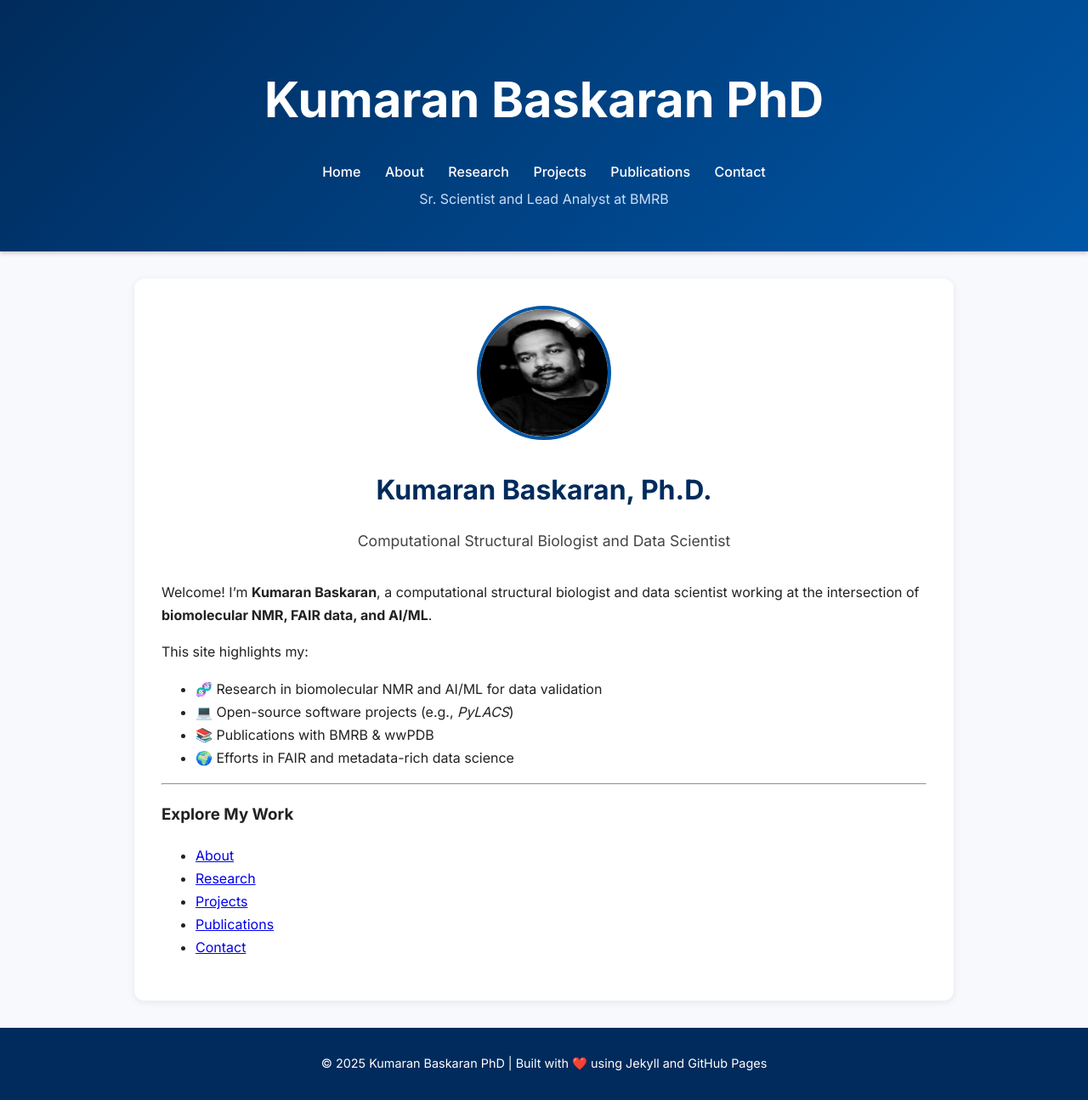
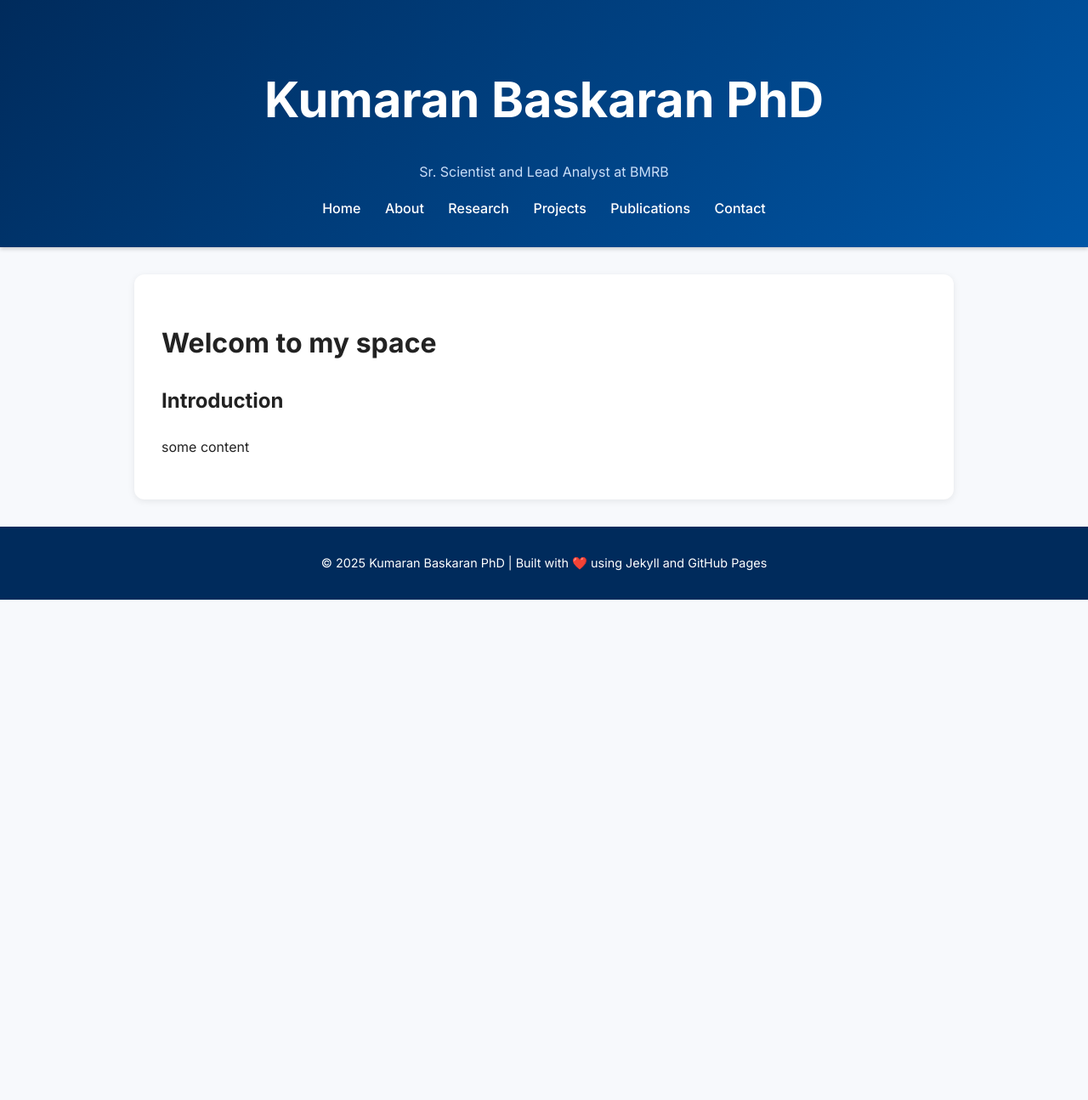
Before and after one commit to kumar-physics/kumar-physics.github.io, a Jekyll site: the page built from index.md, in a window 1280 px wide. Shown: the whole page at 85% size. Built offline with Jekyll 4.4.1, drawn with Linux system fonts in a browser that asks for light colours; after the commit the page ends 900 px from its top, so only the background shows below that.

Commit message:
initial update

```diff
--- a/_layouts/default.html
+++ b/_layouts/default.html
@@ -23,6 +23,7 @@
     <div class="container">
       <div class="topbar">
         <h1 class="site-title"><a href="{{ '/' | relative_url }}">{{ site.title }}</a></h1>
+          <p class="site-subtitle">{{ site.description }}</p>
         <nav class="navbar">
           <a href="{{ '/' | relative_url }}">Home</a>
           <a href="{{ '/about' | relative_url }}">About</a>
@@ -32,7 +33,6 @@
           <a href="{{ '/contact' | relative_url }}">Contact</a>
         </nav>
       </div>
-      <p class="site-subtitle">{{ site.description }}</p>
     </div>
   </header>
 
--- a/index.md
+++ b/index.md
@@ -3,26 +3,10 @@ layout: default
 title: Home
 ---
 
-<div class="hero">
-  <img src="{{ '/assets/profile.jpg' | relative_url }}" alt="Kumaran Baskaran photo">
-  <h1>Kumaran Baskaran, Ph.D.</h1>
-  <p> Computational Structural Biologist and Data Scientist</p>
-</div>
 
-Welcome! I’m **Kumaran Baskaran**, a computational structural biologist and data scientist working at the intersection of
-**biomolecular NMR, FAIR data, and AI/ML**.
+# Welcom to my space
 
-This site highlights my:
-- 🧬 Research in biomolecular NMR and AI/ML for data validation
-- 💻 Open-source software projects (e.g., *PyLACS*)
-- 📚 Publications with BMRB & wwPDB
-- 🌍 Efforts in FAIR and metadata-rich data science
 
----
+## Introduction
 
-### Explore My Work
-- [About]({{ '/about' | relative_url }})
-- [Research]({{ '/research' | relative_url }})
-- [Projects]({{ '/projects' | relative_url }})
-- [Publications]({{ '/publications' | relative_url }})
-- [Contact]({{ '/contact' | relative_url }})
+some content
```
Also changed, not shown: about.md (+17 -5 lines).
